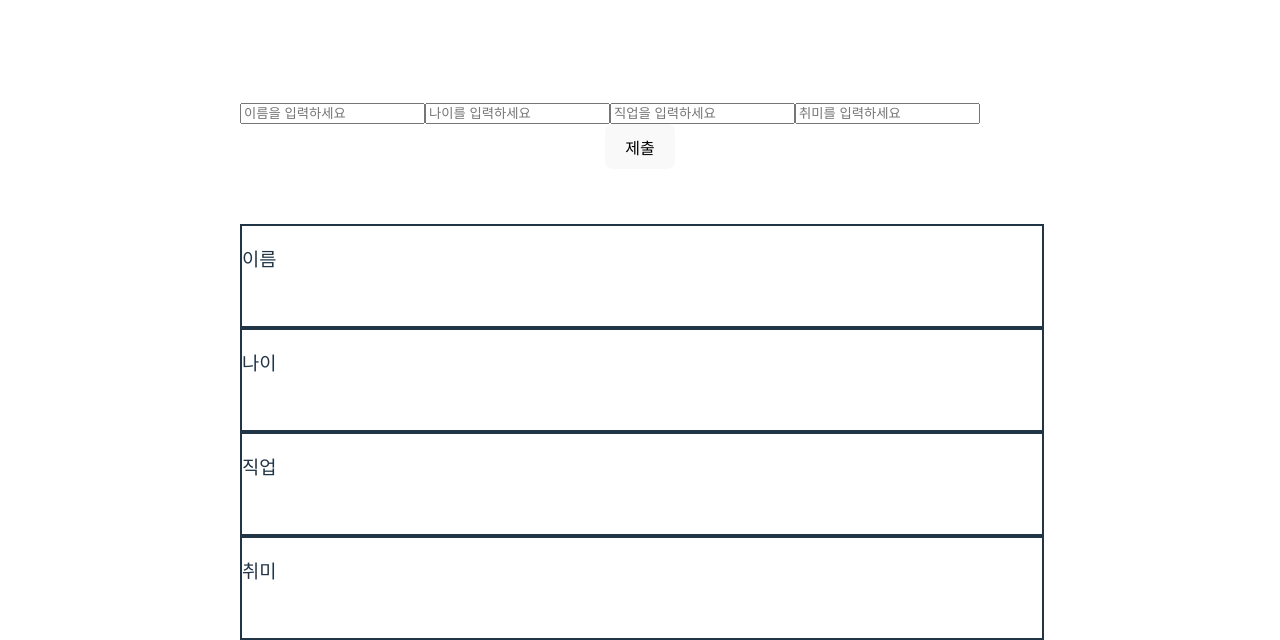
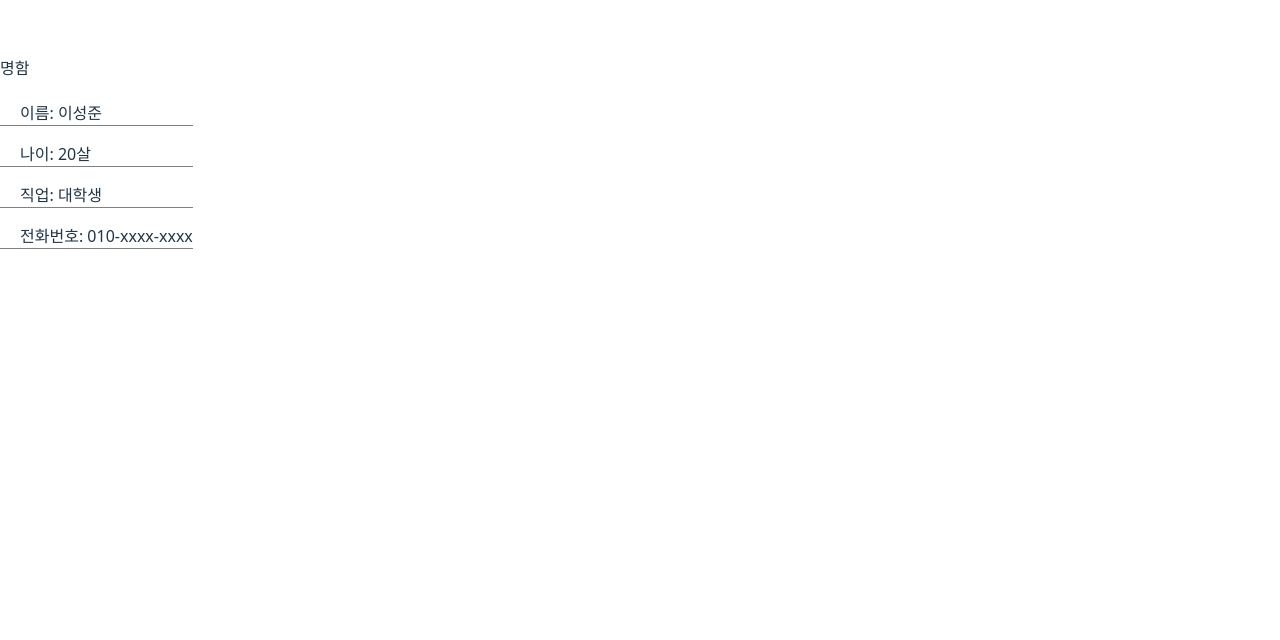
Before and after one commit to jjjuun-debug/practice-fe, a React (Vite) app: page / in a window 1280 px wide. Shown: the part 250-890 px from the top of the page. After the commit the page ends 800 px from the top, so only its background shows below. Built offline with nearby package versions, Linux system fonts and the light colour scheme.

Commit message:
feat-day1

```diff
--- a/src/App.css
+++ b/src/App.css
@@ -2,20 +2,15 @@
   text-align: center;
 }
 
-div{
-  width: 800px;
-  height: 100px;
-  background-color: white;
-  margin: 0 auto;
+div {
+  box-sizing: border-box;
+
 }
-.box{
-  border: solid 2px;
+.list {
+  padding-left: 20px;
+  text-align: left;
+  border-bottom: 1px solid grey;
 }
-
-
-
-
-
 
 .App-logo {
   height: 40vmin;
--- a/src/App.jsx
+++ b/src/App.jsx
@@ -1,69 +1,27 @@
 import logo from './logo.svg';
+import React from 'react';
 import './App.css';
-import { useState } from 'react';
 
-function Introducing(a){
-  return(
-    <div className = "box">
-     <h3>{a.name}</h3>
-      <p>{a.content}</p>
-    </div>
+function BusinessCard(a){
+  return (
+      <div>
+        <h4>명함 </h4>
+        <p className="list">이름: {a.name} </p>
+        <p className="list">나이: {a.age} </p>
+        <p className="list">직업: {a.job} </p>
+        <p className="list">전화번호: {a.num} </p>
+      </div>
   )
 }
 
-function App(){
-  let [입력, 입력변경] = useState(['','','',''])
-  let [출력, 출력변경] = useState(['','','',''])
-
-  const input = (p,q) =>{
-    const copy = [...입력];
-    copy[p] = q
-    입력변경(copy)
-  }
-
+function App() {
   return (
     <div>
-      <input
-        type="text"
-        placeholder="이름을 입력하세요"
-        onChange={(e) => input(0, e.target.value)}
-      />
-            <input
-        type="text"
-        placeholder="나이를 입력하세요"
-        onChange={(e) => input(1, e.target.value)}
-      />
-            <input
-        type="text"
-        placeholder="직업을 입력하세요"
-        onChange={(e) => input(2, e.target.value)}
-      />
-            <input
-        type="text"
-        placeholder="취미를 입력하세요"
-        onChange={(e) => input(3, e.target.value)}
-      />
-
-      <div style={{ textAlign: 'center' }}>
-        <button onClick={()=>{ 출력변경([...입력])
-         }}>제출</button>
-      </div>
-
-      <Introducing
-        name='이름'
-        content={출력[0]}
-      />
-      <Introducing
-        name='나이'
-        content={출력[1]}
-      />
-      <Introducing
-        name='직업'
-        content={출력[2]}
-      />
-      <Introducing
-        name='취미'
-        content={출력[3]}
+      <BusinessCard
+        name="이성준"
+        age="20살"
+        job="대학생"
+        num="010-xxxx-xxxx"
       />
     </div>
   );
```
